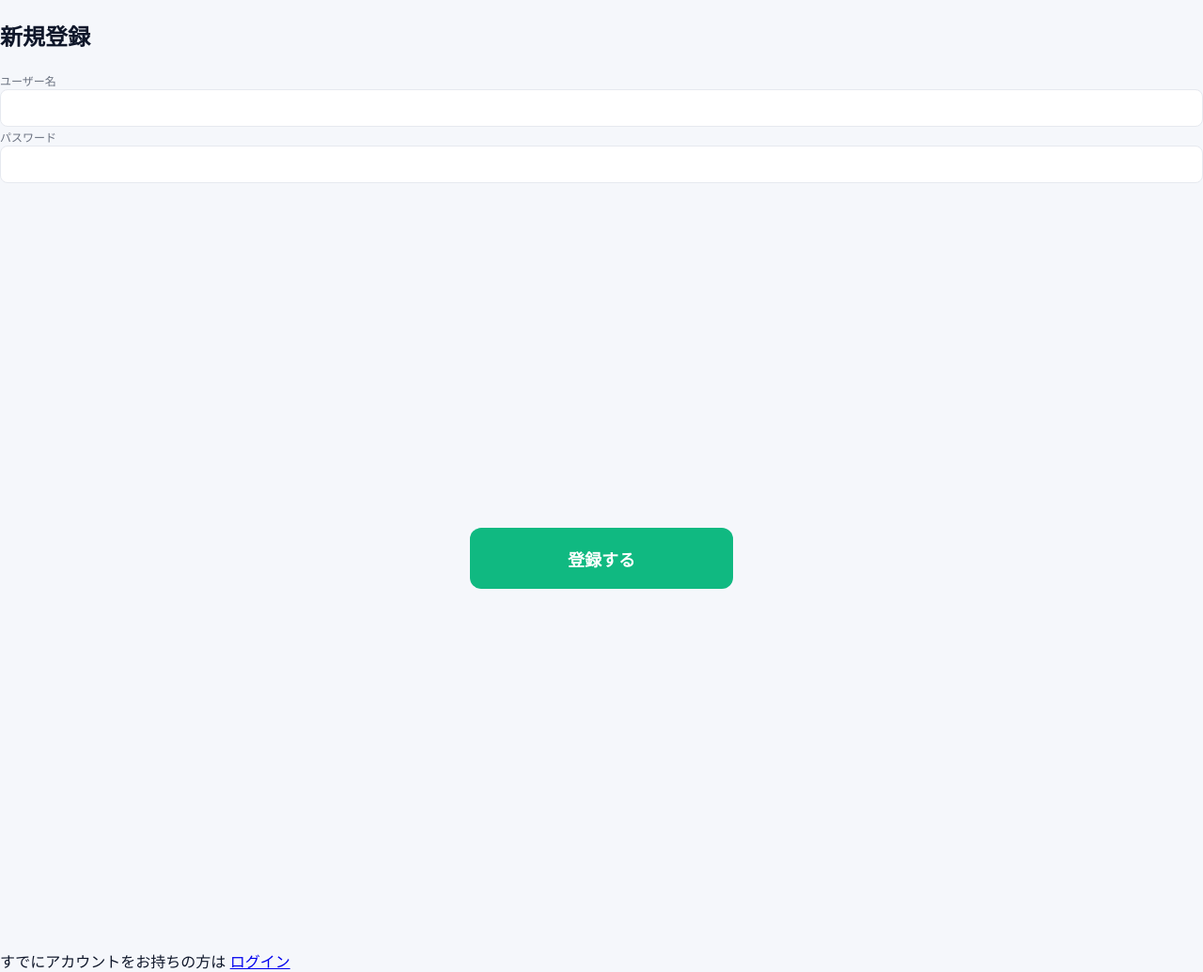
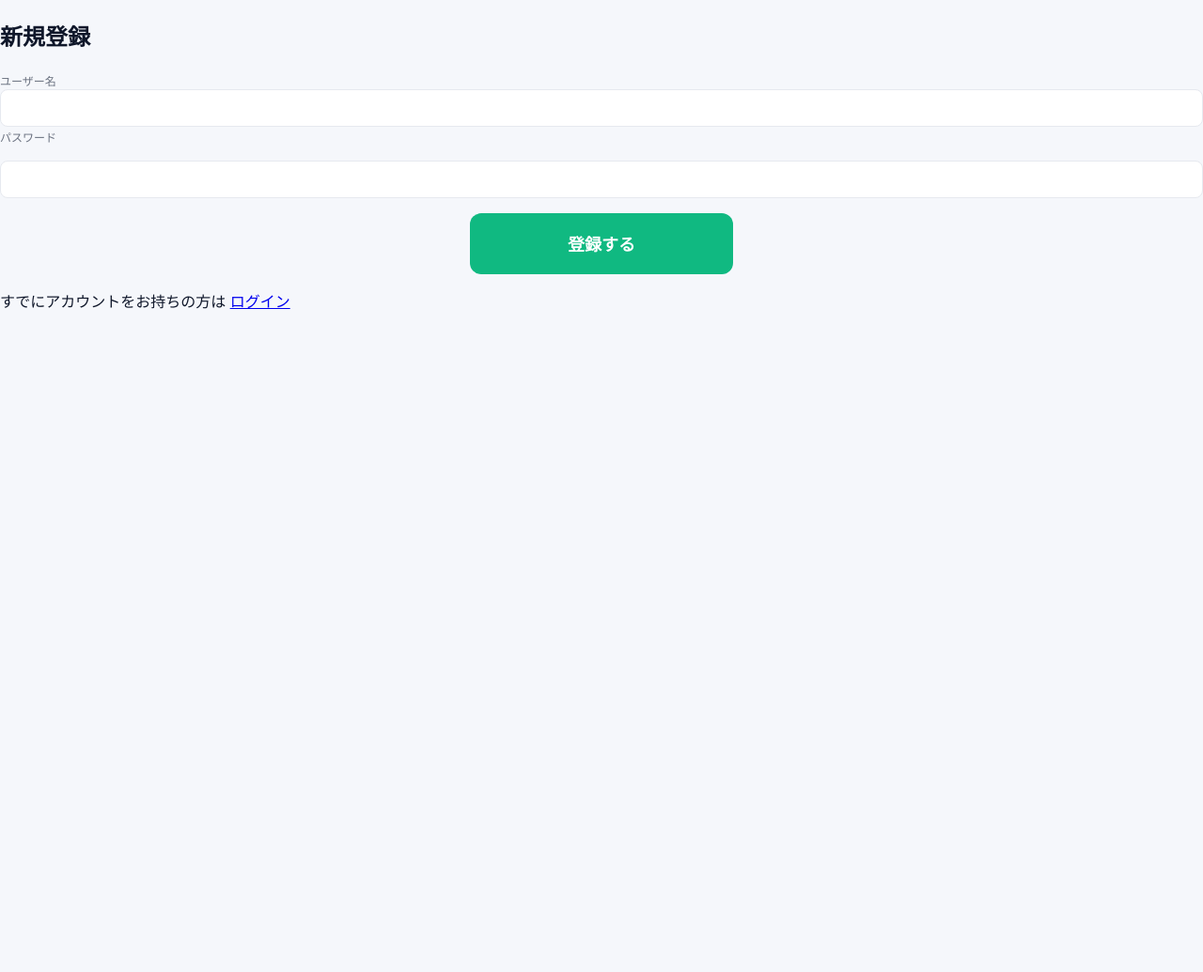
Before and after one commit to kuru9696/production, a Flask app: page /register in a window 1280 px wide. Shown: the whole page at 94% size. After the commit the page ends 329 px from the top, so only its background shows below. Run offline with Flask 3, Linux system fonts and the light colour scheme.

Commit message:
button2を移動

```diff
--- a/static/css/style.css
+++ b/static/css/style.css
@@ -191,23 +191,21 @@ nav h4 {
 .button2 {
   width: 280px;
   min-height: 65px;
-
   padding: 10px;
+  margin: 10px auto;
+  display: flex;
+  justify-content: center;
+  align-items: center;
 
   background: var(--accent-2);
   color: white;
-
   border: none;
   border-radius: var(--radius);
-
   font-size: 18px;
   font-weight: 600;
-
   text-decoration: none;
   text-align: center;
-
   cursor: pointer;
-
   transition: 0.2s;
 }
 
--- a/templates/login.html
+++ b/templates/login.html
@@ -11,10 +11,8 @@
     <input type="text" name="username" class="username" required>
 
     <label>パスワード</label>
-    <input type="password" name="password" class="password" required>
-    <nav>
-      <button class="button2" type="submit">ログイン</button>
-    </nav>
+    <p><input type="password" name="password" class="password" required></p>
+    <p><button class="button2" type="submit">ログイン</button></p>
   </form>
   <p>アカウントをお持ちでない方は <a href="{{ url_for('register') }}">新規登録</a></p>
 {% endblock %}
--- a/templates/register.html
+++ b/templates/register.html
@@ -7,11 +7,9 @@
     <input type="text" name="username" class="username" required>
 
     <label>パスワード</label>
-    <input type="password" name="password" class="password" required>
+    <p><input type="password" name="password" class="password" required></p>
+    <p><button class="button2" type="submit">登録する</button></p>
 
-    <nav>
-      <button class="button2" type="submit">登録する</button>
-    </nav>
     </form>
   <p>すでにアカウントをお持ちの方は <a href="{{ url_for('login') }}">ログイン</a></p>
 {% endblock %}
```
